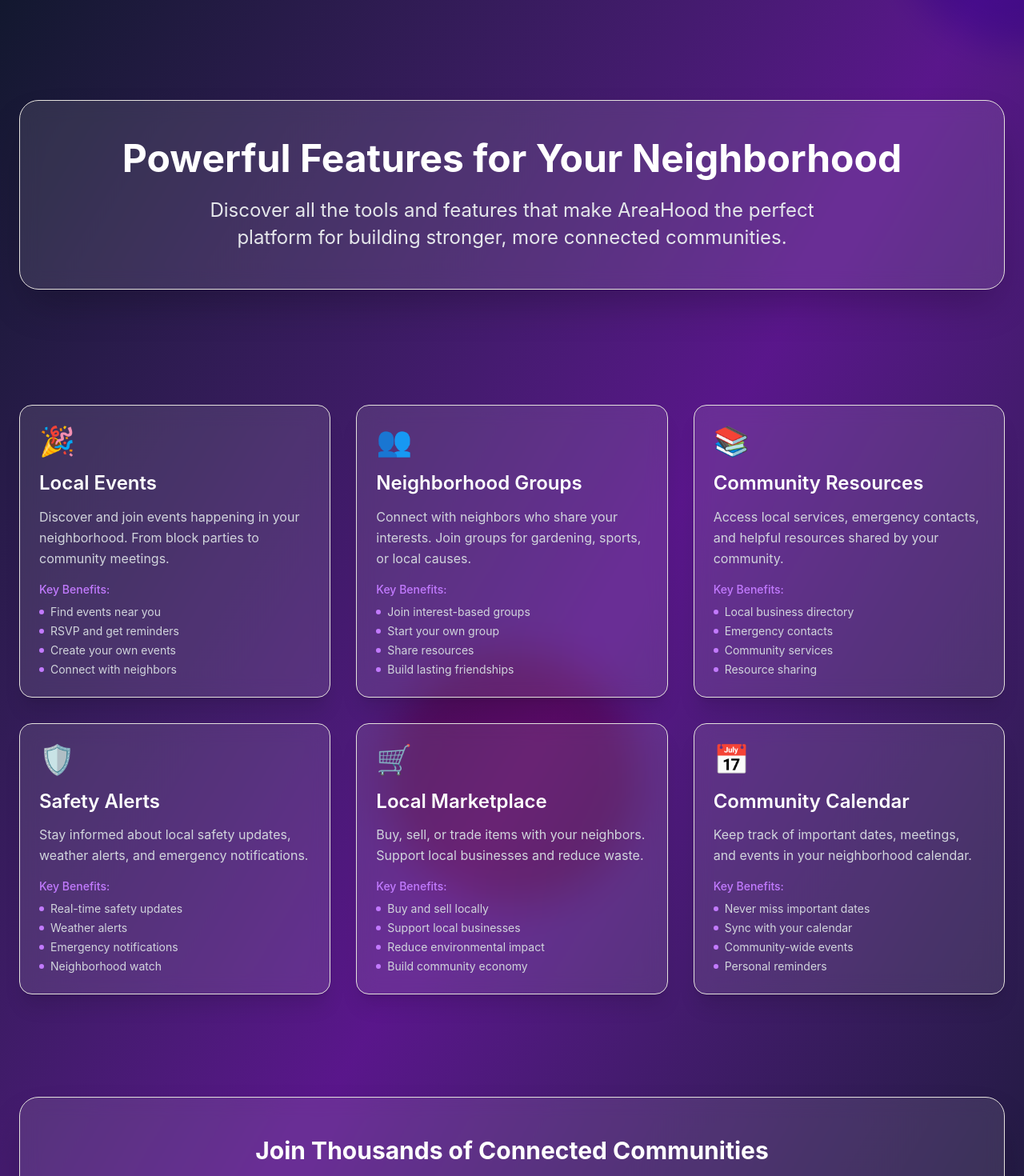
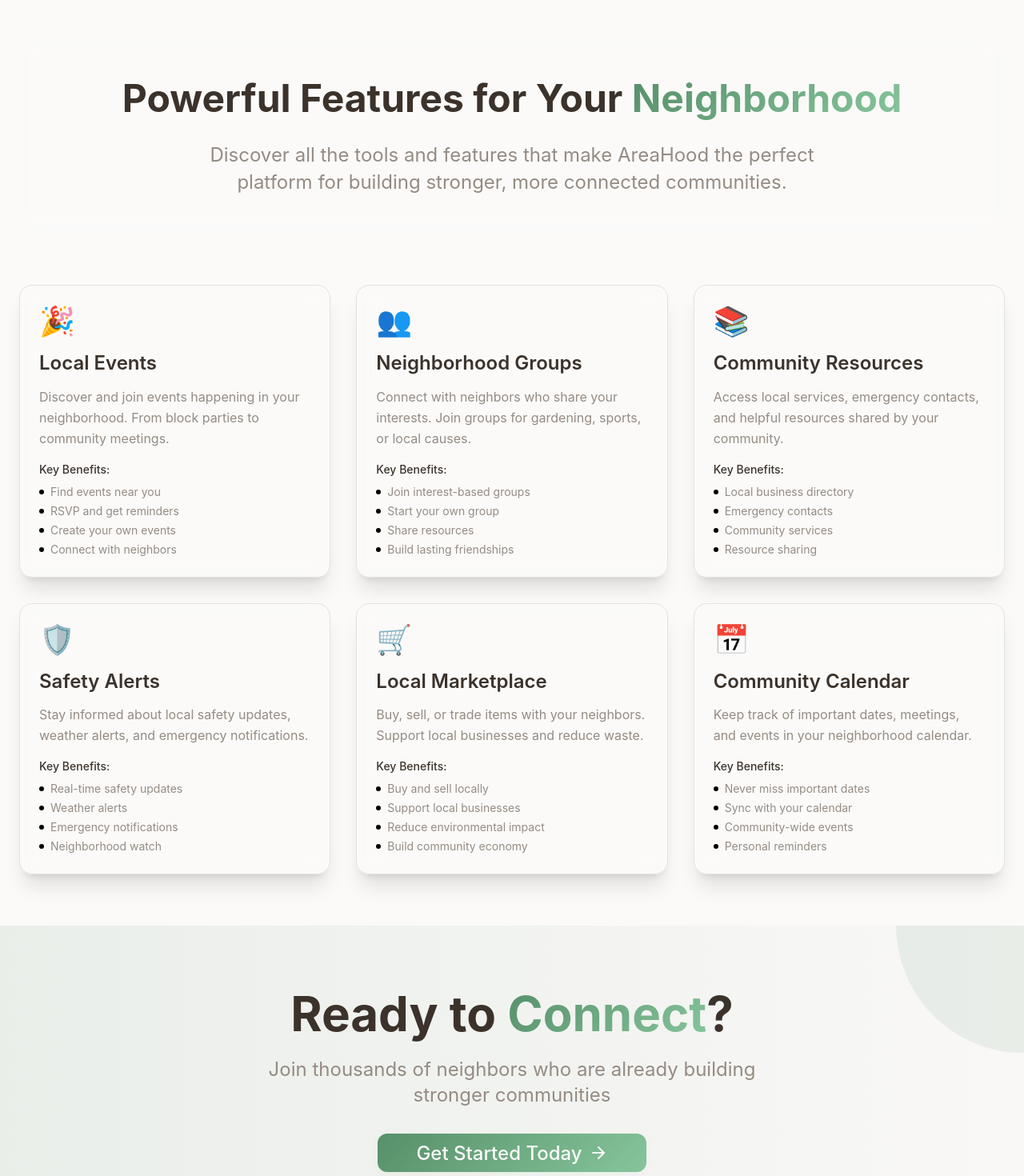
Before and after one commit to areahoodnigeria/client_app, a React (Vite) app: page /features in a window 1280 px wide. Shown: the part 100-1570 px from the top of the page at 80% size. Built offline with nearby package versions, Linux system fonts and the light colour scheme.

Commit message:
zustand updates2

```diff
--- a/src/pages/Dashboard.tsx
+++ b/src/pages/Dashboard.tsx
@@ -96,8 +96,6 @@
           style={{ animationDelay: "4s" }}
         ></div>
       </div>
-
-      <Navigation />
 
       <main className="section-padding relative z-10">
         {/* Welcome Section */}
@@ -262,8 +260,6 @@
           </div>
         </section>
       </main>
-
-      <Footer />
     </div>
   );
 };
--- a/src/pages/Features.tsx
+++ b/src/pages/Features.tsx
@@ -1,14 +1,17 @@
 import { useEffect } from "react";
 import Navigation from "../components/Navigation";
 import Footer from "../components/Footer";
+import Button from "../components/Button";
+import { Link } from "react-router-dom";
+import { ArrowRight } from "lucide-react";
 
 const Features = () => {
   useEffect(() => {
     // Add entrance animations on mount
-    const elements = document.querySelectorAll('.animate-on-scroll');
+    const elements = document.querySelectorAll(".animate-on-scroll");
     elements.forEach((el, index) => {
       setTimeout(() => {
-        el.classList.add('animate-fade-up');
+        el.classList.add("animate-fade-up");
       }, index * 100);
     });
   }, []);
@@ -89,27 +92,25 @@
   ];
 
   return (
-    <div className="min-h-screen bg-gradient-to-br from-slate-900 via-purple-900 to-slate-900 relative overflow-hidden">
+    <div className="min-h-screen bg-background">
       {/* Animated background elements */}
-      <div className="absolute inset-0 overflow-hidden">
-        <div className="absolute -top-40 -right-40 w-80 h-80 bg-purple-500 rounded-full mix-blend-multiply filter blur-xl opacity-70 animate-bounce-slow"></div>
-        <div className="absolute -bottom-40 -left-40 w-80 h-80 bg-blue-500 rounded-full mix-blend-multiply filter blur-xl opacity-70 animate-bounce-slow" style={{animationDelay: '2s'}}></div>
-        <div className="absolute top-1/2 left-1/2 transform -translate-x-1/2 -translate-y-1/2 w-80 h-80 bg-pink-500 rounded-full mix-blend-multiply filter blur-xl opacity-70 animate-bounce-slow" style={{animationDelay: '4s'}}></div>
-      </div>
-
       <Navigation />
-
       <main className="pt-20 relative z-10">
         {/* Hero Section */}
-        <section className="py-20 relative">
+        <section className=" relative">
           <div className="container mx-auto px-6">
-            <div className="backdrop-blur-md bg-white/10 border border-white/20 rounded-3xl p-8 md:p-12 shadow-2xl animate-on-scroll">
-              <h1 className="text-4xl md:text-5xl font-bold text-white mb-6 text-center animate-fade-up">
-                Powerful Features for Your Neighborhood
+            <div className="backdrop-blur-md  p-8 md:p-12 animate-on-scroll">
+              <h1 className="leading-tight text-4xl md:text-5xl font-bold mb-6 text-center animate-fade-up">
+                Powerful Features for Your{" "}
+                <span className="text-gradient">Neighborhood</span>
               </h1>
-              <p className="text-xl text-gray-200 text-center max-w-3xl mx-auto animate-fade-up" style={{animationDelay: '0.2s'}}>
-                Discover all the tools and features that make AreaHood the perfect platform
-                for building stronger, more connected communities.
+              <p
+                className="text-xl text-muted-foreground text-center max-w-3xl mx-auto animate-fade-up"
+                style={{ animationDelay: "0.2s" }}
+              >
+                Discover all the tools and features that make AreaHood the
+                perfect platform for building stronger, more connected
+                communities.
               </p>
             </div>
           </div>
@@ -123,21 +124,30 @@
                 <div
                   key={index}
                   className="backdrop-blur-md bg-white/10 border border-white/20 rounded-2xl p-6 shadow-xl hover:shadow-2xl transition-all duration-300 hover:scale-105 animate-on-scroll group"
-                  style={{animationDelay: `${index * 0.1}s`}}
+                  style={{ animationDelay: `${index * 0.1}s` }}
                 >
-                  <div className="text-4xl mb-4 group-hover:scale-110 transition-transform duration-300">
+                  <div className="text-4xl mb-4 group-hover:scale-104 transition-transform duration-300">
                     {feature.icon}
                   </div>
-                  <h3 className="text-xl font-semibold text-white mb-3">{feature.title}</h3>
-                  <p className="text-gray-300 mb-4 leading-relaxed">{feature.description}</p>
+                  <h3 className="text-xl font-semibold  mb-3">
+                    {feature.title}
+                  </h3>
+                  <p className="text-muted-foreground mb-4 leading-relaxed">
+                    {feature.description}
+                  </p>
 
                   {feature.benefits && (
                     <div className="space-y-2">
-                      <h4 className="text-sm font-medium text-purple-400 mb-2">Key Benefits:</h4>
+                      <h4 className="text-sm font-medium mb-2">
+                        Key Benefits:
+                      </h4>
                       <ul className="space-y-1">
                         {feature.benefits.map((benefit, benefitIndex) => (
-                          <li key={benefitIndex} className="text-sm text-gray-300 flex items-center">
-                            <span className="w-1.5 h-1.5 bg-purple-400 rounded-full mr-2"></span>
+                          <li
+                            key={benefitIndex}
+                            className="text-sm text-muted-foreground flex items-center"
+                          >
+                            <span className="w-1.5 h-1.5 bg-black rounded-full mr-2"></span>
                             {benefit}
                           </li>
                         ))}
@@ -151,35 +161,85 @@
         </section>
 
         {/* Stats Section */}
-        <section className="py-16">
+        {/* <section className="py-16">
           <div className="container mx-auto px-6">
             <div className="backdrop-blur-md bg-white/10 border border-white/20 rounded-3xl p-8 md:p-12 shadow-2xl animate-on-scroll">
-              <h2 className="text-3xl font-bold text-white mb-8 text-center animate-fade-up">
+              <h2 className="text-3xl font-bold mb-8 text-center animate-fade-up">
                 Join Thousands of Connected Communities
               </h2>
               <div className="grid grid-cols-1 md:grid-cols-4 gap-8">
-                <div className="text-center animate-on-scroll" style={{animationDelay: '0.1s'}}>
-                  <div className="text-4xl font-bold text-purple-400 mb-2">50K+</div>
+                <div
+                  className="text-center animate-on-scroll"
+                  style={{ animationDelay: "0.1s" }}
+                >
+                  <div className="text-4xl font-bold text-purple-400 mb-2">
+                    50K+
+                  </div>
                   <div className="text-gray-300">Active Users</div>
                 </div>
-                <div className="text-center animate-on-scroll" style={{animationDelay: '0.2s'}}>
-                  <div className="text-4xl font-bold text-blue-400 mb-2">1,200+</div>
+                <div
+                  className="text-center animate-on-scroll"
+                  style={{ animationDelay: "0.2s" }}
+                >
+                  <div className="text-4xl font-bold text-blue-400 mb-2">
+                    1,200+
+                  </div>
                   <div className="text-gray-300">Neighborhoods</div>
                 </div>
-                <div className="text-center animate-on-scroll" style={{animationDelay: '0.3s'}}>
-                  <div className="text-4xl font-bold text-pink-400 mb-2">25K+</div>
+                <div
+                  className="text-center animate-on-scroll"
+                  style={{ animationDelay: "0.3s" }}
+                >
+                  <div className="text-4xl font-bold text-pink-400 mb-2">
+                    25K+
+                  </div>
                   <div className="text-gray-300">Events Created</div>
                 </div>
-                <div className="text-center animate-on-scroll" style={{animationDelay: '0.4s'}}>
-                  <div className="text-4xl font-bold text-green-400 mb-2">98%</div>
+                <div
+                  className="text-center animate-on-scroll"
+                  style={{ animationDelay: "0.4s" }}
+                >
+                  <div className="text-4xl font-bold text-green-400 mb-2">
+                    98%
+                  </div>
                   <div className="text-gray-300">User Satisfaction</div>
                 </div>
               </div>
             </div>
           </div>
+        </section> */}
+        <section className="section-padding bg-gradient-to-r from-primary/10 via-accent/10 to-secondary/10 relative overflow-hidden">
+          {/* Animated Background Elements */}
+          <div className="absolute inset-0 overflow-hidden pointer-events-none">
+            <div className="absolute -top-40 -right-40 w-80 h-80 bg-primary/10 rounded-full animate-bounce-soft"></div>
+            <div className="absolute -bottom-40 -left-40 w-80 h-80 bg-accent/10 rounded-full animate-float delay-300"></div>
+          </div>
+
+          <div className="container-custom text-center relative z-10">
+            <div className="animate-fade-up">
+              <h2 className="text-4xl md:text-6xl font-bold mb-6">
+                Ready to <span className="text-gradient">Connect</span>?
+              </h2>
+            </div>
+
+            <div className="animate-fade-up delay-200">
+              <p className="text-xl md:text-2xl text-muted-foreground mb-8 max-w-2xl mx-auto">
+                Join thousands of neighbors who are already building stronger
+                communities
+              </p>
+            </div>
+
+            <div className="animate-fade-up delay-300">
+              <Button className="btn-hero px-12 py-6 text-md text-nowrap md:text-xl cursor-glow">
+                <Link to="/signup" className="flex items-center gap-2">
+                  Get Started Today
+                  <ArrowRight className="w-6 h-6" />
+                </Link>
+              </Button>
+            </div>
+          </div>
         </section>
       </main>
-
       <Footer />
     </div>
   );
--- a/src/pages/Index.tsx
+++ b/src/pages/Index.tsx
@@ -9,86 +9,104 @@
   ArrowRight,
   CheckCircle,
   Heart,
-  Zap
+  Zap,
 } from "lucide-react";
 import Navigation from "../components/Navigation";
 import Footer from "../components/Footer";
 import Button from "../components/Button";
-import { Card, CardContent, CardHeader, CardTitle, CardDescription } from "../components/Card";
+import {
+  Card,
+  CardContent,
+  CardHeader,
+  CardTitle,
+  CardDescription,
+} from "../components/Card";
 
 const features = [
   {
     icon: MessageSquare,
     title: "Neighborhood Feed",
-    description: "Share updates, ask questions, and stay connected with your neighbors through posts and comments."
+    description:
+      "Share updates, ask questions, and stay connected with your neighbors through posts and comments.",
   },
   {
     icon: Users,
     title: "Community Groups",
-    description: "Join local groups based on interests, organize events, and build meaningful connections."
+    description:
+      "Join local groups based on interests, organize events, and build meaningful connections.",
   },
   {
     icon: MapPin,
     title: "Local Discovery",
-    description: "Find local businesses, services, and hidden gems in your neighborhood."
+    description:
+      "Find local businesses, services, and hidden gems in your neighborhood.",
   },
   {
     icon: Shield,
     title: "Safety Reports",
-    description: "Report incidents and stay informed about safety updates in your area."
+    description:
+      "Report incidents and stay informed about safety updates in your area.",
   },
   {
     icon: Calendar,
     title: "Local Events",
-    description: "Discover and join events happening in your neighborhood, from block parties to community meetings."
+    description:
+      "Discover and join events happening in your neighborhood, from block parties to community meetings.",
   },
   {
     icon: Star,
     title: "Reviews & Ratings",
-    description: "Share and read reviews of local businesses and services from trusted neighbors."
-  }
+    description:
+      "Share and read reviews of local businesses and services from trusted neighbors.",
+  },
 ];
 
 const steps = [
   {
     number: "01",
     title: "Sign Up",
-    description: "Create your account and verify your neighborhood address to join your local community."
+    description:
+      "Create your account and verify your neighborhood address to join your local community.",
   },
   {
     number: "02",
     title: "Connect",
-    description: "Find and connect with neighbors, join groups, and start building relationships."
+    description:
+      "Find and connect with neighbors, join groups, and start building relationships.",
   },
   {
     number: "03",
     title: "Engage",
-    description: "Share updates, discover local events, and participate in your community's growth."
-  }
+    description:
+      "Share updates, discover local events, and participate in your community's growth.",
+  },
 ];
 
 const testimonials = [
   {
     name: "Sarah Johnson",
     role: "Resident",
-    content: "AreaHood has completely transformed how I connect with my neighbors. I've made so many new friends!",
+    content:
+      "AreaHood has completely transformed how I connect with my neighbors. I've made so many new friends!",
     avatar: "SJ",
-    rating: 5
+    rating: 5,
   },
   {
     name: "Mike Chen",
     role: "Local Business Owner",
-    content: "As a small business owner, AreaHood has helped me reach more local customers than ever before.",
+    content:
+      "As a small business owner, AreaHood has helped me reach more local customers than ever before.",
     avatar: "MC",
-    rating: 5
+    rating: 5,
   },
   {
     name: "Emily Rodriguez",
     role: "Community Organizer",
-    content: "The event planning features make organizing neighborhood gatherings so much easier.",
+    content:
+      "The event planning features make organizing neighborhood gatherings so much easier.",
     avatar: "ER",
-    rating: 5
-  }
+    rating: 5,
+  },
 ];
 
 const Index = () => {
@@ -104,7 +122,7 @@
             <img
               src="https://thewhistler.ng/wp-content/uploads/2020/12/Millennium-Park-Abuja-1.jpg"
               alt="Community neighborhood scene"
-              className="w-full h-full object-cover"
+              className="hidden md:block w-full h-full object-cover"
             />
           </div>
           <div className="absolute inset-0 bg-gradient-to-r from-background/90 via-background/70 to-background/50"></div>
@@ -128,15 +146,18 @@
 
           <div className="animate-fade-up delay-200">
             <p className="text-xl md:text-2xl text-muted-foreground mb-8 max-w-3xl mx-auto leading-relaxed">
-              Stay updated, share stories, and discover what's happening around you.
-              Join a community that brings neighbors together.
+              Stay updated, share stories, and discover what's happening around
+              you. Join a community that brings neighbors together.
             </p>
           </div>
 
           <div className="animate-fade-up delay-300">
             <div className="flex flex-col sm:flex-row gap-6 justify-center items-center mb-12">
               <Button className="btn-hero px-8 py-6 text-lg cursor-glow">
-                <Link to="/signup?type=user" className="flex items-center gap-2">
+                <Link
+                  to="/signup?type=user"
+                  className="flex items-center gap-2"
+                >
                   Join as a Neighbor
                   <ArrowRight className="w-5 h-5" />
                 </Link>
@@ -176,7 +197,8 @@
               <span className="text-gradient">Connect</span>
             </h2>
             <p className="text-xl text-muted-foreground max-w-2xl mx-auto">
-              Discover powerful features designed to bring your neighborhood together
+              Discover powerful features designed to bring your neighborhood
+              together
             </p>
           </div>
 
@@ -184,7 +206,9 @@
             {features.map((feature, index) => (
               <Card
                 key={index}
-                className={`glass card-hover animate-fade-up cursor-glow delay-${(index + 1) * 100}`}
+                className={`glass card-hover animate-fade-up cursor-glow delay-${
+                  (index + 1) * 100
+                }`}
               >
                 <CardHeader>
                   <div className="w-12 h-12 bg-primary/10 rounded-lg flex items-center justify-center mb-4">
@@ -221,12 +245,18 @@
 
             <div className="grid grid-cols-1 lg:grid-cols-3 gap-8 lg:gap-12">
               {steps.map((step, index) => {
-                const animationClass = index === 0 ? 'animate-slide-in-left' :
-                                     index === 1 ? 'animate-fade-up' :
-                                     'animate-slide-in-right';
-                const delayClass = index === 0 ? 'delay-200' :
-                                  index === 1 ? 'delay-400' :
-                                  'delay-600';
+                const animationClass =
+                  index === 0
+                    ? "animate-slide-in-left"
+                    : index === 1
+                    ? "animate-fade-up"
+                    : "animate-slide-in-right";
+                const delayClass =
+                  index === 0
+                    ? "delay-200"
+                    : index === 1
+                    ? "delay-400"
+                    : "delay-600";
 
                 return (
                   <div
@@ -238,7 +268,9 @@
                         {step.number}
                       </div>
                     </div>
-                    <h3 className="text-2xl font-bold mb-4 text-foreground">{step.title}</h3>
+                    <h3 className="text-2xl font-bold mb-4 text-foreground">
+                      {step.title}
+                    </h3>
                     <p className="text-muted-foreground leading-relaxed">
                       {step.description}
                     </p>
@@ -267,39 +299,49 @@
               {
                 author: "Maria Santos",
                 time: "2 hours ago",
-                content: "Just organized a successful block party! Thanks to everyone who came out. Next one is planned for next month 🎉",
+                content:
+                  "Just organized a successful block party! Thanks to everyone who came out. Next one is planned for next month 🎉",
                 likes: 24,
-                comments: 8
+                comments: 8,
               },
               {
                 author: "David Kim",
                 time: "5 hours ago",
-                content: "Lost cat found! Thanks to this amazing community for helping reunite Whiskers with his family ❤️",
+                content:
+                  "Lost cat found! Thanks to this amazing community for helping reunite Whiskers with his family ❤️",
                 likes: 45,
-                comments: 12
+                comments: 12,
               },
               {
                 author: "Jennifer Lopez",
                 time: "1 day ago",
-                content: "New coffee shop opening on Main Street next week! They're offering 20% off for neighborhood residents 🍵",
+                content:
+                  "New coffee shop opening on Main Street next week! They're offering 20% off for neighborhood residents 🍵",
                 likes: 18,
-                comments: 6
-              }
+                comments: 6,
+              },
             ].map((post, index) => (
               <Card
                 key={index}
-                className={`glass card-hover animate-fade-up cursor-glow delay-${(index + 1) * 100}`}
+                className={`glass card-hover animate-fade-up cursor-glow delay-${
+                  (index + 1) * 100
+                }`}
               >
                 <CardHeader>
                   <div className="flex items-center gap-3">
                     <div className="w-10 h-10 bg-primary/20 rounded-full flex items-center justify-center">
                       <span className="text-sm font-semibold text-primary">
-                        {post.author.split(' ').map(n => n[0]).join('')}
+                        {post.author
+                          .split(" ")
+                          .map((n) => n[0])
+                          .join("")}
                       </span>
                     </div>
                     <div>
                       <p className="font-semibold text-sm">{post.author}</p>
-                      <p className="text-xs text-muted-foreground">{post.time}</p>
+                      <p className="text-xs text-muted-foreground">
+                        {post.time}
+                      </p>
                     </div>
                   </div>
                 </CardHeader>
@@ -350,12 +392,17 @@
                       </div>
                       <div>
                         <p className="font-semibold">{testimonial.name}</p>
-                        <p className="text-sm text-muted-foreground">{testimonial.role}</p>
+                        <p className="text-sm text-muted-foreground">
+                          {testimonial.role}
+                        </p>
                       </div>
                     </div>
                     <div className="flex gap-1">
                       {[...Array(testimonial.rating)].map((_, i) => (
-                        <Star key={i} className="w-4 h-4 fill-primary text-primary" />
+                        <Star
+                          key={i}
+                          className="w-4 h-4 fill-primary text-primary"
+                        />
                       ))}
                     </div>
                   </CardHeader>
@@ -388,12 +435,13 @@
 
           <div className="animate-fade-up delay-200">
             <p className="text-xl md:text-2xl text-muted-foreground mb-8 max-w-2xl mx-auto">
-              Join thousands of neighbors who are already building stronger communities
+              Join thousands of neighbors who are already building stronger
+              communities
             </p>
           </div>
 
           <div className="animate-fade-up delay-300">
-            <Button className="btn-hero px-12 py-6 text-xl cursor-glow">
+            <Button className="btn-hero px-12 py-6 text-md text-nowrap md:text-xl cursor-glow">
               <Link to="/signup" className="flex items-center gap-2">
                 Get Started Today
                 <ArrowRight className="w-6 h-6" />
```
